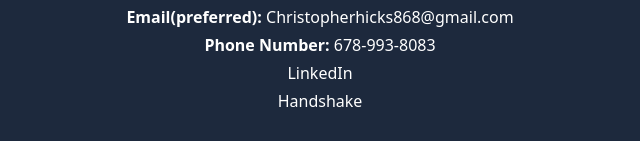
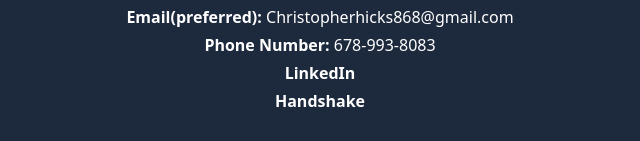
Before and after one commit to Christopher868/C-Hicks-Portfolio, a website built with Vite: page index.html in a window 1280 px wide. Shown: the part 1852-1993 px from the top of the page, 320-960 px from the left. Built offline with nearby package versions, Linux system fonts and the light colour scheme.

Commit message:
Changed font on linkedin and handshake links.

```diff
--- a/index.html
+++ b/index.html
@@ -124,8 +124,8 @@
       <div class="flex flex-col items-center gap-1 text-center">
       <p><span class="font-bold">Email(preferred):</span><a class="hover:text-blue-400" href="mailto:christopherhicks868@gmail.com"> Christopherhicks868@gmail.com</a></p>
       <p><span class="font-bold">Phone Number:</span> 678-993-8083</p>
-      <p><a class="hover:text-blue-400" href="www.linkedin.com/in/christopher-hicks-830737251">LinkedIn</a></p>
-      <p><a class="hover:text-blue-400" href="https://app.joinhandshake.com/profiles/bz8dvg">Handshake</a></p>
+      <p><a class="hover:text-blue-400 font-semibold" href="www.linkedin.com/in/christopher-hicks-830737251">LinkedIn</a></p>
+      <p><a class="hover:text-blue-400 font-semibold" href="https://app.joinhandshake.com/profiles/bz8dvg">Handshake</a></p>
       </div>
 
 
```
